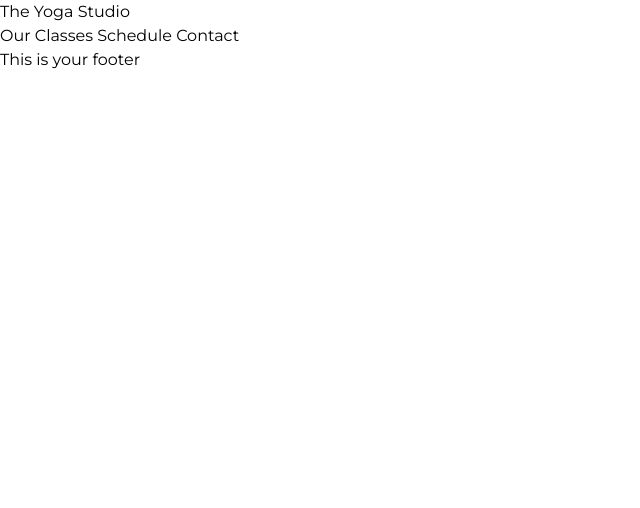
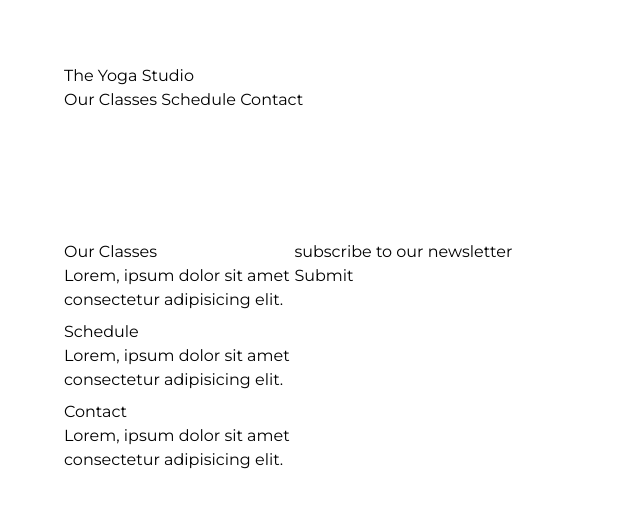
Before and after one commit to Morgansdavis/the-yoga-studio-starter, a Jekyll site: the page built from classes.html, in a window 1280 px wide. Shown: the top 508 px of the page, without its empty margins (0-640 px from the left). Built offline with Jekyll 4.4.1, drawn with Linux system fonts in a browser that asks for light colours; some web fonts are replaced.

Commit message:
header banner

```diff
--- /dev/null
+++ b/_includes/full-banner.html
@@ -0,0 +1,6 @@
+<section class="p-5p bg-cover {{page.background-position}} {{page.banner-height}} {{page.text-position}} {{page.text-color}} flex" style="background-image: url('{{page.banner-image}}')">
+    <div>
+        <span> {{ page.small-heading }} </span>
+        <h1> {{ page.heading}} </h1>
+    </div>
+</section>
--- a/_includes/site-footer.html
+++ b/_includes/site-footer.html
@@ -1 +1,28 @@
-<footer> This is your footer </footer>
+<footer class="p-5p">
+    <div class="grid grid-cols-5">
+        <nav>
+            <div class="col-span-1">
+            <a href="/classes.html"> Our Classes </a>
+            <p> Lorem, ipsum dolor sit amet consectetur adipisicing elit. </p>
+            </div>
+
+            <div class="col-span-1">
+            <a href="/schedule.html"> Schedule </a>
+            <p> Lorem, ipsum dolor sit amet consectetur adipisicing elit. </p>
+            </div>
+
+            <div class="col-span-1">
+            <a href="/contact.html"> Contact </a>
+            <p> Lorem, ipsum dolor sit amet consectetur adipisicing elit. </p>
+            </div>
+        </nav>
+
+        <div class="col-span-2">
+            <form>
+                <label for="email"> subscribe to our newsletter </label>
+                <input type="email" id="email" name="email">
+                <input type="submit" value="Submit">
+            </form>
+        </div>
+    </div>
+</footer>
--- a/_includes/site-header.html
+++ b/_includes/site-header.html
@@ -1,4 +1,4 @@
-<header>
+<header class="p-5p">
     <a href="/index.html"> The Yoga Studio </a>
     <nav>
         <a href="/classes.html"> Our Classes </a>
--- a/assets/css/output-style.css
+++ b/assets/css/output-style.css
@@ -436,8 +436,29 @@
   --tw-backdrop-saturate:  ;
   --tw-backdrop-sepia:  ;
 }
+.col-span-1 {
+  grid-column: span 1 / span 1;
+}
+.col-span-2 {
+  grid-column: span 2 / span 2;
+}
 .block {
   display: block;
+}
+.inline-block {
+  display: inline-block;
+}
+.grid {
+  display: grid;
+}
+.min-h-90 {
+  min-height: 90vh;
+}
+.grid-cols-5 {
+  grid-template-columns: repeat(5, minmax(0, 1fr));
+}
+.items-center {
+  align-items: center;
 }
 .bg-stone-100 {
   --tw-bg-opacity: 1;
@@ -451,8 +472,18 @@
   --tw-bg-opacity: 1;
   background-color: rgb(250 204 21 / var(--tw-bg-opacity));
 }
+.bg-center {
+  background-position: center;
+}
 .p-8 {
   padding: 2rem;
+}
+.p-5p {
+  padding: 5%;
+}
+.text-white {
+  --tw-text-opacity: 1;
+  color: rgb(255 255 255 / var(--tw-text-opacity));
 }
 
 
```
Also changed, not shown: index.html (+13 -4 lines).
